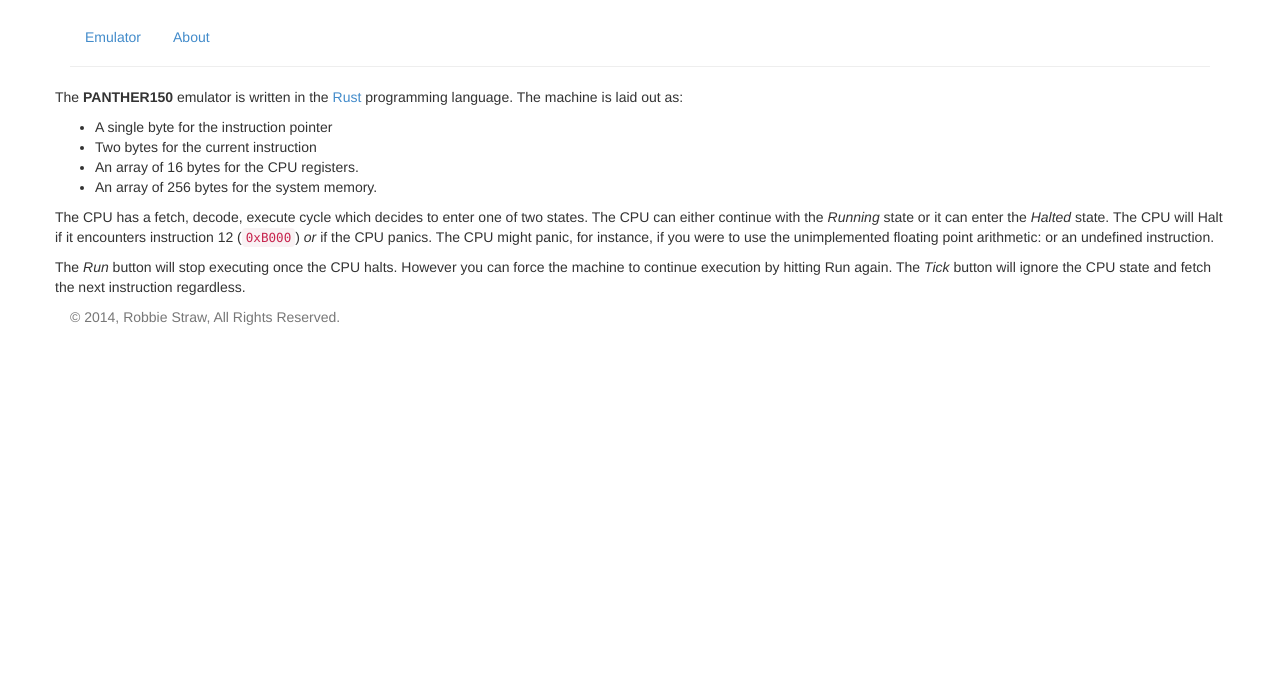
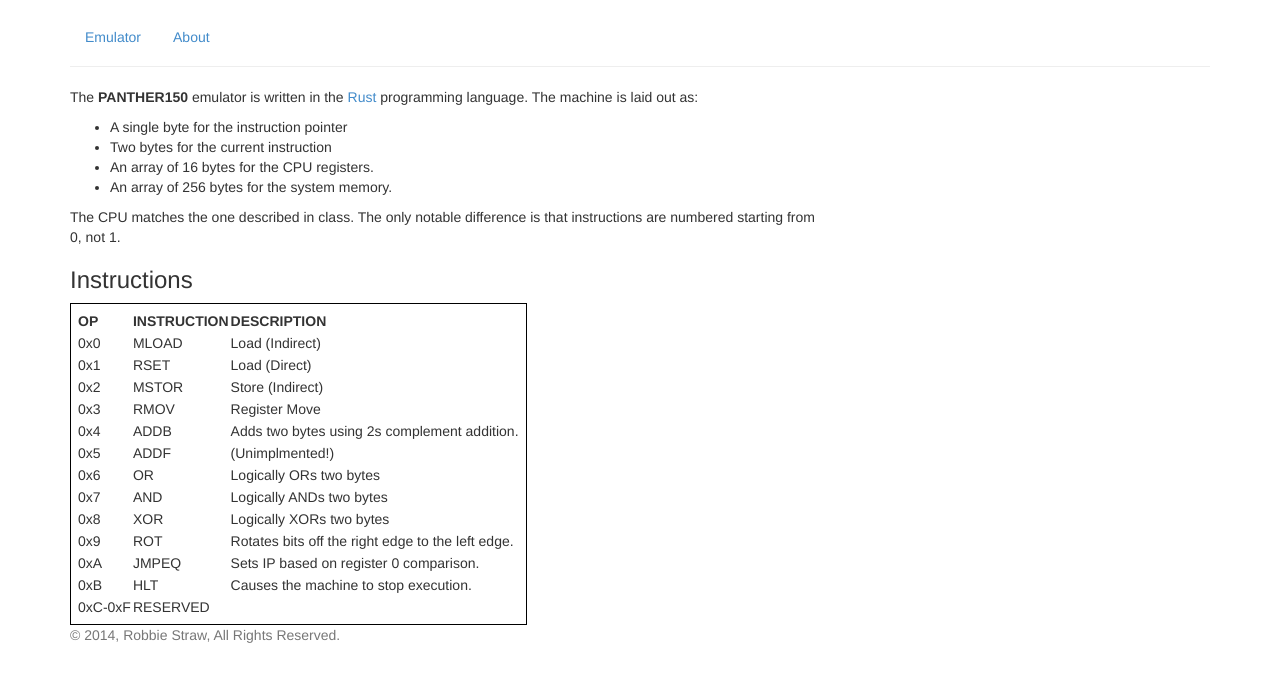
Before and after one commit to drbawb/momo-cpu, a plain HTML site: page assets/views/about.html in a window 1280 px wide. Shown: the part 122-800 px from the top of the page. Drawn offline with Linux system fonts and the light colour scheme; files that its build step writes are made by us from their sources; files whose address does not match are found by name.

Commit message:
Update site and assets:
* site no longer adds extra round trip to dump CPU state
  * POST methods automatically return the mutated CPU

* about page includes instructions (0-indexed.)

```diff
--- a/assets/views/about.html
+++ b/assets/views/about.html
@@ -28,6 +28,7 @@
 			</div>
 
 			<div class="row">
+				<div class="col-md-8">
 					<p>
 					The <strong>PANTHER150</strong> emulator is written in the <a href="http://rust-lang.org">Rust</a>
 					programming language. The machine is laid out as:
@@ -40,28 +41,90 @@ programming language. The machine is laid out as:
 					</p>
 
 					<p>
-The CPU has a fetch, decode, execute cycle which decides to enter one of two states.
-The CPU can either continue with the <em>Running</em> state or it can enter the <em>Halted</em> state.
-The CPU will Halt if it encounters instruction 12 (<code>0xB000</code>) <em>or</em> if the CPU panics.
-
-The CPU might panic, for instance, if you were to use the unimplemented floating point arithmetic: or an
-undefined instruction.
+					The CPU matches the one described in class. The only notable difference
+					is that instructions are numbered starting from 0, not 1.
 					</p>
 
-<p>
-The <em>Run</em> button will stop executing once the CPU halts. However you can force the machine
-to continue execution by hitting Run again.
-
-The <em>Tick</em> button will ignore the CPU state and fetch the next instruction regardless.
-</p>
-
-<p>
-
-</p>
+					<h3> Instructions </h3>
+					<table style="border: 1px #000 solid; border-collapse: separate; border-spacing: 0.2em; padding: 5px;">
+						<thead>
+							<tr>
+								<th>OP</th>
+								<th>INSTRUCTION</th>
+								<th>DESCRIPTION</th>
+							</tr>
+						</thead>
+						<tbody>
+							<tr>
+								<td>0x0</td>
+								<td>MLOAD</td>
+								<td>Load (Indirect)</td>
+							</tr>
+							<tr>
+								<td>0x1</td>
+								<td>RSET</td>
+								<td>Load (Direct)</td>
+							</tr>
+							<tr>
+								<td>0x2</td>
+								<td>MSTOR</td>
+								<td>Store (Indirect)</td>
+							</tr>
+							<tr>
+								<td>0x3</td>
+								<td>RMOV</td>
+								<td>Register Move</td>
+							</tr>
+							<tr>
+								<td>0x4</td>
+								<td>ADDB</td>
+								<td>Adds two bytes using 2s complement addition.</td>
+							</tr>
+							<tr>
+								<td>0x5</td>
+								<td>ADDF</td>
+								<td>(Unimplmented!)</td>
+							</tr>
+							<tr>
+								<td>0x6</td>
+								<td>OR</td>
+								<td>Logically ORs two bytes</td>
+							</tr>
+							<tr>
+								<td>0x7</td>
+								<td>AND</td>
+								<td>Logically ANDs two bytes</td>
+							</tr>
+							<tr>
+								<td>0x8</td>
+								<td>XOR</td>
+								<td>Logically XORs two bytes</td>
+							</tr>
+							<tr>
+								<td>0x9</td>
+								<td>ROT</td>
+								<td>Rotates bits off the right edge to the left edge.</td>
+							</tr>
+							<tr>
+								<td>0xA</td>
+								<td>JMPEQ</td>
+								<td>Sets IP based on register 0 comparison.</td>
+							</tr>
+							<tr>
+								<td>0xB</td>
+								<td>HLT</td>
+								<td>Causes the machine to stop execution.</td>
+							</tr>
+							<tr>
+								<td>0xC-0xF</td>
+								<td>RESERVED</td>
+							</tr>
+						</tbody>
+					</table>
+				</div>
 			</div>
 
 		</div>
-
 		<div class="container">
 			<div class="footer">
 				<p class="text-muted">&copy; 2014, Robbie Straw, All Rights Reserved.</p>
```
Also changed, not shown: assets/views/index.html (+19 -12 lines). Lines whose indentation alone changed are shown as unchanged.
